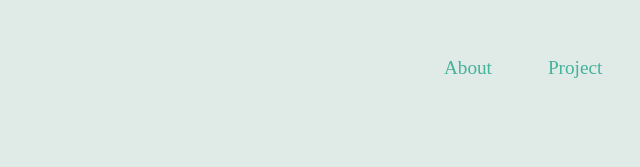
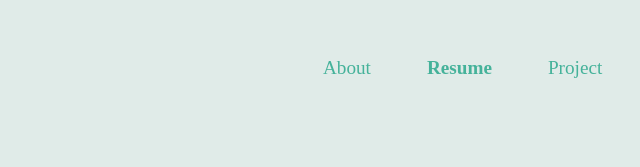
Before and after one commit to nikos1016/myPersonalSite, a plain HTML site: page index.html in a window 1280 px wide. Shown: the top 167 px of the page, 433-1073 px from the left. Drawn offline with nearby package versions, Linux system fonts and the light colour scheme.

Commit message:
added resume button on the top

```diff
--- a/index.html
+++ b/index.html
@@ -37,6 +37,9 @@
           <ul class="navbar-nav ml-auto">
             <li class="nav-item">
               <a class="nav-link" href="#profile">About</a>
+            </li>
+            <li class="nav-item">
+              <a class="nav-link" href="https://github.com/nikos1016/myPersonalSite"><strong>Resume</strong></a>
             </li>
             <li class="nav-item">
               <a class="nav-link" href="#project">Project</a>
```
